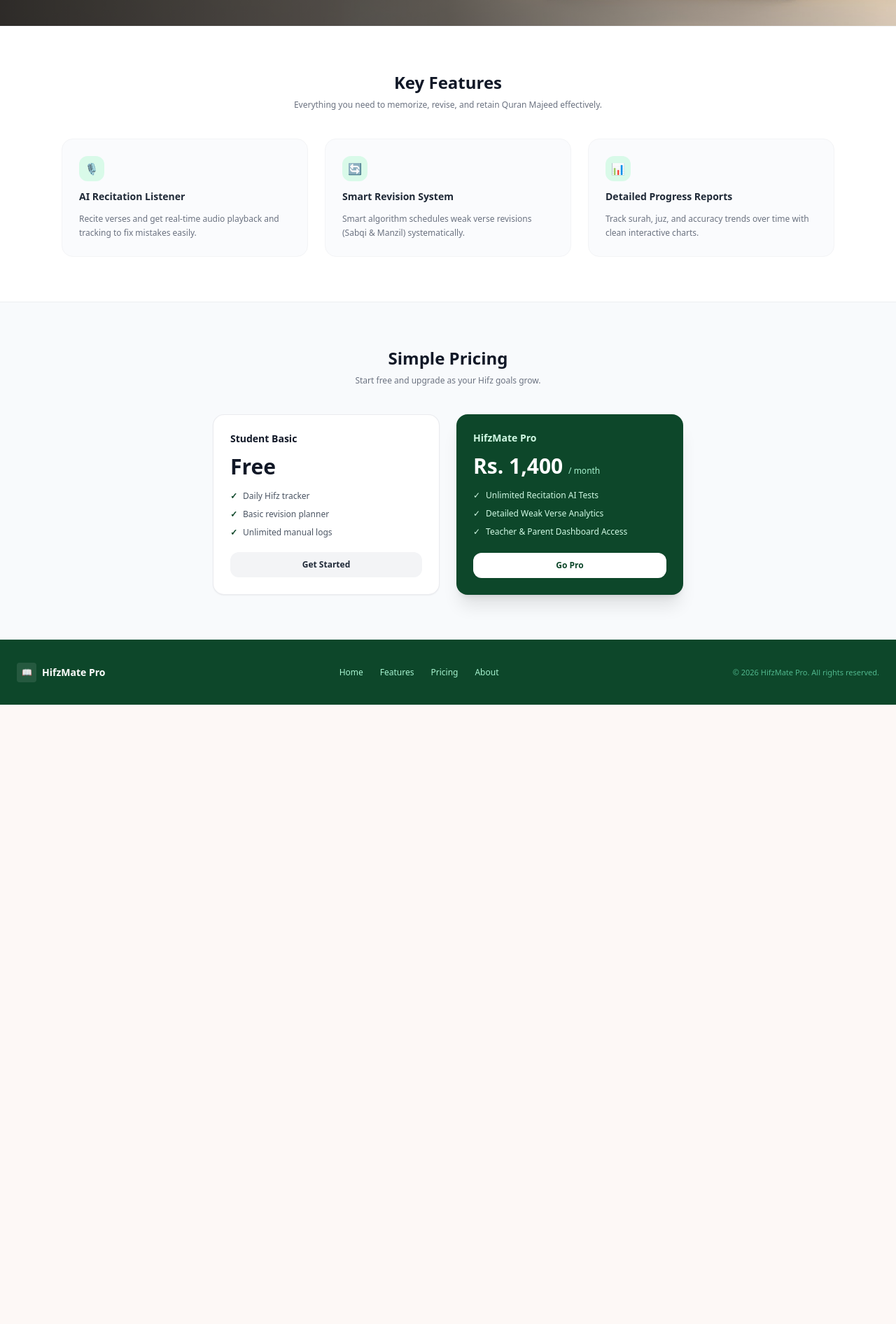
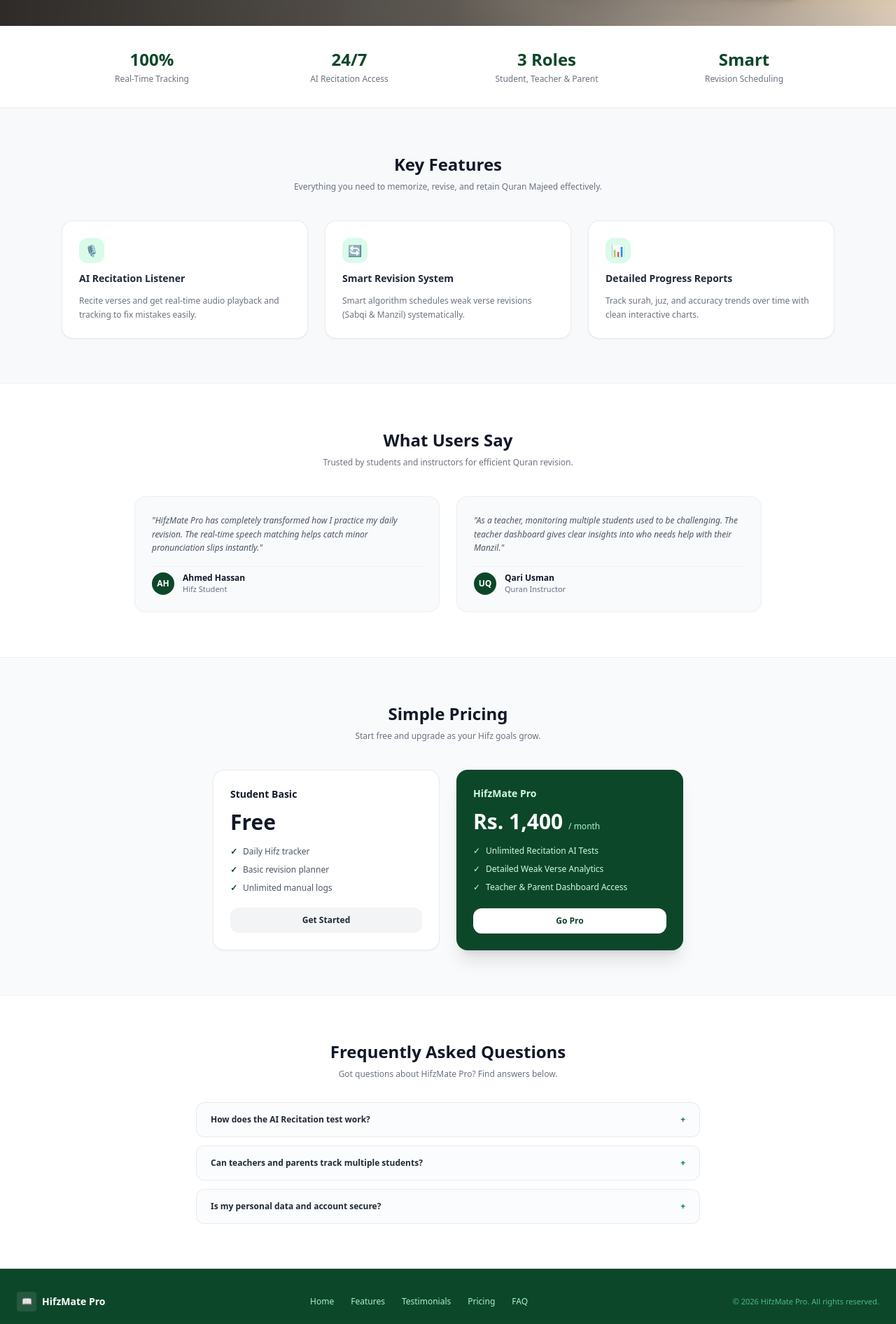
Before and after one commit to Hajrabibi2007/Hifzmate-pro, a React (Vite) app: page / in a window 1280 px wide. Shown: the part 708-2600 px from the top of the page at 70% size. Before the commit the page ends 1715 px from the top, so only its background shows below. Built offline with nearby package versions, Linux system fonts and the light colour scheme.

Commit message:
Add professional testimonials, FAQ, and platform statistics to landing page

```diff
--- a/src/features/public/LandingPage.jsx
+++ b/src/features/public/LandingPage.jsx
@@ -8,6 +8,13 @@
 
   // Loading state
   const [isLoading, setIsLoading] = useState(false);
+
+  // State for interactive FAQ accordions
+  const [openFaqIndex, setOpenFaqIndex] = useState(null);
+
+  const toggleFaq = (index) => {
+    setOpenFaqIndex(openFaqIndex === index ? null : index);
+  };
 
   const [formData, setFormData] = useState({
     email: '',
@@ -69,8 +76,9 @@
             <div className="hidden md:flex items-center gap-8 text-xs font-semibold text-gray-600">
               <a href="#home" className="hover:text-[#0d472a] transition-colors">Home</a>
               <a href="#features" className="hover:text-[#0d472a] transition-colors">Features</a>
+              <a href="#testimonials" className="hover:text-[#0d472a] transition-colors">Testimonials</a>
               <a href="#pricing" className="hover:text-[#0d472a] transition-colors">Pricing</a>
-              <a href="#about" className="hover:text-[#0d472a] transition-colors">About</a>
+              <a href="#faq" className="hover:text-[#0d472a] transition-colors">FAQ</a>
             </div>
 
             {/* Right Buttons */}
@@ -150,8 +158,30 @@
           </div>
         </section>
 
+        {/* Live Platform Statistics Bar */}
+        <section className="bg-white border-b border-gray-100 py-8">
+          <div className="max-w-6xl mx-auto px-6 grid grid-cols-2 md:grid-cols-4 gap-6 text-center">
+            <div className="space-y-1">
+              <div className="text-2xl font-black text-[#0d472a]">100%</div>
+              <div className="text-xs text-gray-500 font-medium">Real-Time Tracking</div>
+            </div>
+            <div className="space-y-1">
+              <div className="text-2xl font-black text-[#0d472a]">24/7</div>
+              <div className="text-xs text-gray-500 font-medium">AI Recitation Access</div>
+            </div>
+            <div className="space-y-1">
+              <div className="text-2xl font-black text-[#0d472a]">3 Roles</div>
+              <div className="text-xs text-gray-500 font-medium">Student, Teacher & Parent</div>
+            </div>
+            <div className="space-y-1">
+              <div className="text-2xl font-black text-[#0d472a]">Smart</div>
+              <div className="text-xs text-gray-500 font-medium">Revision Scheduling</div>
+            </div>
+          </div>
+        </section>
+
         {/* Key Features Section */}
-        <section id="features" className="py-16 bg-white border-t border-gray-100">
+        <section id="features" className="py-16 bg-slate-50/50 border-t border-gray-100">
           <div className="max-w-6xl mx-auto px-6 space-y-10">
             <div className="text-center space-y-2">
               <h2 className="text-2xl font-bold text-gray-900">Key Features</h2>
@@ -159,7 +189,7 @@
             </div>
 
             <div className="grid md:grid-cols-3 gap-6">
-              <div className="p-6 bg-slate-50/70 rounded-2xl border border-gray-100 space-y-3">
+              <div className="p-6 bg-white rounded-2xl border border-gray-200/80 shadow-sm space-y-3">
                 <div className="w-9 h-9 rounded-xl bg-emerald-100/80 text-[#0d472a] flex items-center justify-center font-bold text-base">
                   🎙️
                 </div>
@@ -169,7 +199,7 @@
                 </p>
               </div>
 
-              <div className="p-6 bg-slate-50/70 rounded-2xl border border-gray-100 space-y-3">
+              <div className="p-6 bg-white rounded-2xl border border-gray-200/80 shadow-sm space-y-3">
                 <div className="w-9 h-9 rounded-xl bg-emerald-100/80 text-[#0d472a] flex items-center justify-center font-bold text-base">
                   🔄
                 </div>
@@ -179,7 +209,7 @@
                 </p>
               </div>
 
-              <div className="p-6 bg-slate-50/70 rounded-2xl border border-gray-100 space-y-3">
+              <div className="p-6 bg-white rounded-2xl border border-gray-200/80 shadow-sm space-y-3">
                 <div className="w-9 h-9 rounded-xl bg-emerald-100/80 text-[#0d472a] flex items-center justify-center font-bold text-base">
                   📊
                 </div>
@@ -187,6 +217,48 @@
                 <p className="text-xs text-gray-500 leading-relaxed">
                   Track surah, juz, and accuracy trends over time with clean interactive charts.
                 </p>
+              </div>
+            </div>
+          </div>
+        </section>
+
+        {/* Professional Testimonials Section */}
+        <section id="testimonials" className="py-16 bg-white border-t border-gray-100">
+          <div className="max-w-6xl mx-auto px-6 space-y-10">
+            <div className="text-center space-y-2">
+              <h2 className="text-2xl font-bold text-gray-900">What Users Say</h2>
+              <p className="text-gray-500 text-xs">Trusted by students and instructors for efficient Quran revision.</p>
+            </div>
+
+            <div className="grid md:grid-cols-2 gap-6 max-w-4xl mx-auto">
+              <div className="p-6 bg-slate-50 rounded-2xl border border-gray-200/60 space-y-4">
+                <p className="text-xs text-gray-600 leading-relaxed italic">
+                  "HifzMate Pro has completely transformed how I practice my daily revision. The real-time speech matching helps catch minor pronunciation slips instantly."
+                </p>
+                <div className="flex items-center gap-3 pt-2 border-t border-gray-200/40">
+                  <div className="w-8 h-8 rounded-full bg-[#0d472a] text-white flex items-center justify-center font-bold text-xs">
+                    AH
+                  </div>
+                  <div>
+                    <h4 className="font-bold text-xs text-gray-900">Ahmed Hassan</h4>
+                    <p className="text-[11px] text-gray-500">Hifz Student</p>
+                  </div>
+                </div>
+              </div>
+
+              <div className="p-6 bg-slate-50 rounded-2xl border border-gray-200/60 space-y-4">
+                <p className="text-xs text-gray-600 leading-relaxed italic">
+                  "As a teacher, monitoring multiple students used to be challenging. The teacher dashboard gives clear insights into who needs help with their Manzil."
+                </p>
+                <div className="flex items-center gap-3 pt-2 border-t border-gray-200/40">
+                  <div className="w-8 h-8 rounded-full bg-[#0d472a] text-white flex items-center justify-center font-bold text-xs">
+                    UQ
+                  </div>
+                  <div>
+                    <h4 className="font-bold text-xs text-gray-900">Qari Usman</h4>
+                    <p className="text-[11px] text-gray-500">Quran Instructor</p>
+                  </div>
+                </div>
               </div>
             </div>
           </div>
@@ -241,6 +313,48 @@
             </div>
           </div>
         </section>
+
+        {/* Interactive FAQ Section */}
+        <section id="faq" className="py-16 bg-white border-t border-gray-100">
+          <div className="max-w-3xl mx-auto px-6 space-y-8">
+            <div className="text-center space-y-2">
+              <h2 className="text-2xl font-bold text-gray-900">Frequently Asked Questions</h2>
+              <p className="text-gray-500 text-xs">Got questions about HifzMate Pro? Find answers below.</p>
+            </div>
+
+            <div className="space-y-3">
+              {[
+                {
+                  q: "How does the AI Recitation test work?",
+                  a: "The platform uses web speech recognition to listen to your recitation in real-time, comparing your spoken words with the database text to verify accuracy."
+                },
+                {
+                  q: "Can teachers and parents track multiple students?",
+                  a: "Yes! Pro accounts include dedicated multi-role dashboards for teachers and parents to monitor performance metrics effortlessly."
+                },
+                {
+                  q: "Is my personal data and account secure?",
+                  a: "All user sessions and authentication data are securely managed to ensure complete privacy and data integrity."
+                }
+              ].map((item, index) => (
+                <div key={index} className="border border-gray-200/80 rounded-xl overflow-hidden bg-slate-50/50">
+                  <button
+                    onClick={() => toggleFaq(index)}
+                    className="w-full px-5 py-4 text-left font-semibold text-xs text-gray-800 flex justify-between items-center hover:bg-slate-100/60 transition"
+                  >
+                    <span>{item.q}</span>
+                    <span className="text-emerald-700 font-bold">{openFaqIndex === index ? '−' : '+'}</span>
+                  </button>
+                  {openFaqIndex === index && (
+                    <div className="px-5 pb-4 text-xs text-gray-600 leading-relaxed border-t border-gray-100 pt-3">
+                      {item.a}
+                    </div>
+                  )}
+                </div>
+              ))}
+            </div>
+          </div>
+        </section>
       </div>
 
       {/* Solid Dark Green Footer */}
@@ -256,8 +370,9 @@
           <div className="flex flex-wrap justify-center gap-6 text-xs text-emerald-200">
             <a href="#home" className="hover:text-white transition">Home</a>
             <a href="#features" className="hover:text-white transition">Features</a>
+            <a href="#testimonials" className="hover:text-white transition">Testimonials</a>
             <a href="#pricing" className="hover:text-white transition">Pricing</a>
-            <a href="#about" className="hover:text-white transition">About</a>
+            <a href="#faq" className="hover:text-white transition">FAQ</a>
           </div>
 
           <p className="text-[11px] text-emerald-300/70">
@@ -286,7 +401,7 @@
                 {authMode === 'login'
                   ? 'Enter your details to log in'
                   : 'Enter your details to register'}
-              </p>
+                  </p>
             </div>
 
             <form onSubmit={handleAuthSubmit} className="space-y-4 pt-2" autoComplete="off">
@@ -357,6 +472,7 @@
                 <p>
                   Don't have an account?{' '}
                   <button
+                    type="button"
                     onClick={() => setAuthMode('signup')}
                     disabled={isLoading}
                     className="text-[#0d472a] font-semibold hover:underline"
@@ -368,6 +484,7 @@
                 <p>
                   Already have an account?{' '}
                   <button
+                    type="button"
                     onClick={() => setAuthMode('login')}
                     disabled={isLoading}
                     className="text-[#0d472a] font-semibold hover:underline"
```
